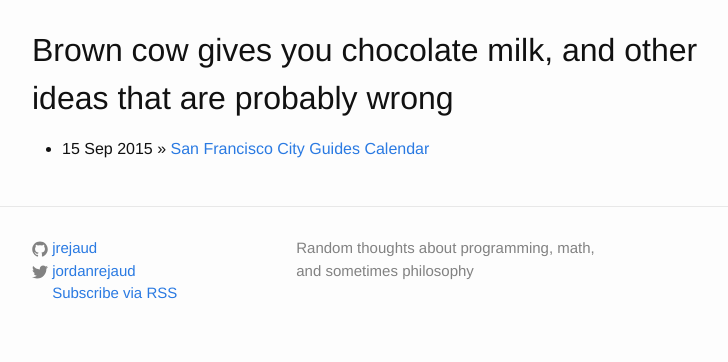
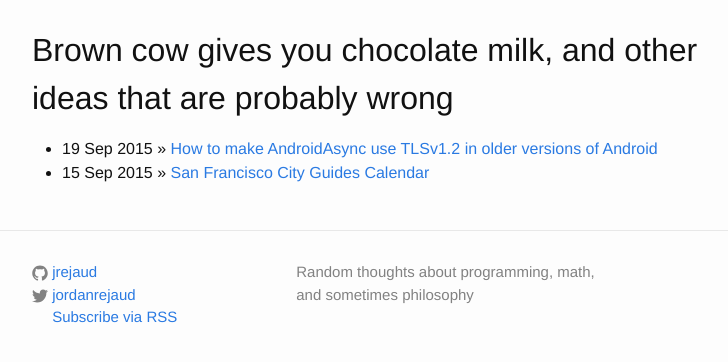
Before and after one commit to jrejaud/jrejaud.github.io, a Jekyll site: the page built from blog/index.html, in a window 1280 px wide, cut to the strip 104-466 px from the top of the page. Shown: the whole strip, without its empty margins (238-966 px from the left). Built offline with Jekyll 4.4.1, drawn with Linux system fonts in a browser that asks for light colours; Markdown is read by kramdown in place of the engine named in the settings; some of the changed lines change nothing that is shown.

Commit message:
New post regarding TLS on older versions of Android

````diff
--- a/_config.yml
+++ b/_config.yml
@@ -9,4 +9,5 @@ twitter_username: jordanrejaud
 github_username:  jrejaud
 
 # Build settings
-markdown: kramdown
+markdown: redcarpet
+#used to be kramdown
--- /dev/null
+++ b/_posts/2015-09-19-android-tls-ssl-engine.markdown
@@ -0,0 +1,67 @@
+---
+layout: post
+title:  "How to make AndroidAsync use TLSv1.2 in older versions of Android"
+date:   2015-09-19 13:47:00
+categories: android
+---
+
+Recently, I was trying to enable [TLSv1.2][TLS] on an Android application to increase security of app/ backend server communication.
+This app uses the [AndroidAsync][AndroidAsync] library and any Android device prior to API lvl 20 (Lollipop) was returning `SSLException` when trying to establish a websocket to the backend server.
+
+According to [this Stack Overflow post][so_post], [SSLEngine][SSLEngine] (which AndroidAsync uses) only supports TLSv1.1 and TLSv1.2 on API lvl 20 or higher. However, the majority of Android users (at the time of me writing this post) aren't running API lvl 20 or higher and using older security protocols is a poor solution. Thus, I used the above post to determine how to make [AndroidAsync][AndroidAsync] allow TLSv1.2.
+
+First, install a newer security provider using [Google Play Services][gps]:
+
+```
+ProviderInstaller.installIfNeeded(context);
+```
+
+Next, create your SSLContext and pass it "TLSv1.2":
+
+```
+SSLContext sslContext = SSLContext.getInstance("TLSv1.2");
+```
+
+Initialize the SSLContext with whatever params you need:
+
+```
+sslContext.init(KeyManager[] km, TrustManager[] tm, SecureRandom rm);
+```
+
+Create a new instance of SSLEngine using your new SSLContext:
+
+```
+SSLEngine engine = sslContext.createSSLEngine();
+```
+
+Finally, insert this new SSLEngine as middleware to AndroidAsync:
+
+```
+AsyncHttpClient.getDefaultInstance().insertMiddleware((AsyncHttpClientMiddleware) engine);
+```
+
+Here are all the steps at once:
+
+```
+ProviderInstaller.installIfNeeded(context);
+
+SSLContext sslContext = SSLContext.getInstance("TLSv1.2");
+
+sslContext.init(KeyManager[] km, TrustManager[] tm, SecureRandom rm);
+
+SSLEngine engine = sslContext.createSSLEngine();
+
+AsyncHttpClient.getDefaultInstance().insertMiddleware((AsyncHttpClientMiddleware) engine);
+
+```
+
+I created a [branch][AndroidAsyncBranch] of [AndroidAsync][AndroidAsync] with this code, feel free to comment/ contribute to it.
+
+[onfleet]: https://onfleet.com/
+[TLS]: https://en.wikipedia.org/wiki/Transport_Layer_Security
+[SSLEngine]: http://developer.android.com/reference/javax/net/ssl/SSLEngine.html
+[so_post]: http://stackoverflow.com/questions/24357863/making-sslengine-use-tlsv1-2-on-android-4-4-2
+[AndroidAsync]: https://github.com/koush/AndroidAsync
+[gps]: https://developers.google.com/android/reference/com/google/android/gms/security/ProviderInstaller
+
+[AndroidAsyncBranch]: https://github.com/koush/AndroidAsync/pull/394
````
